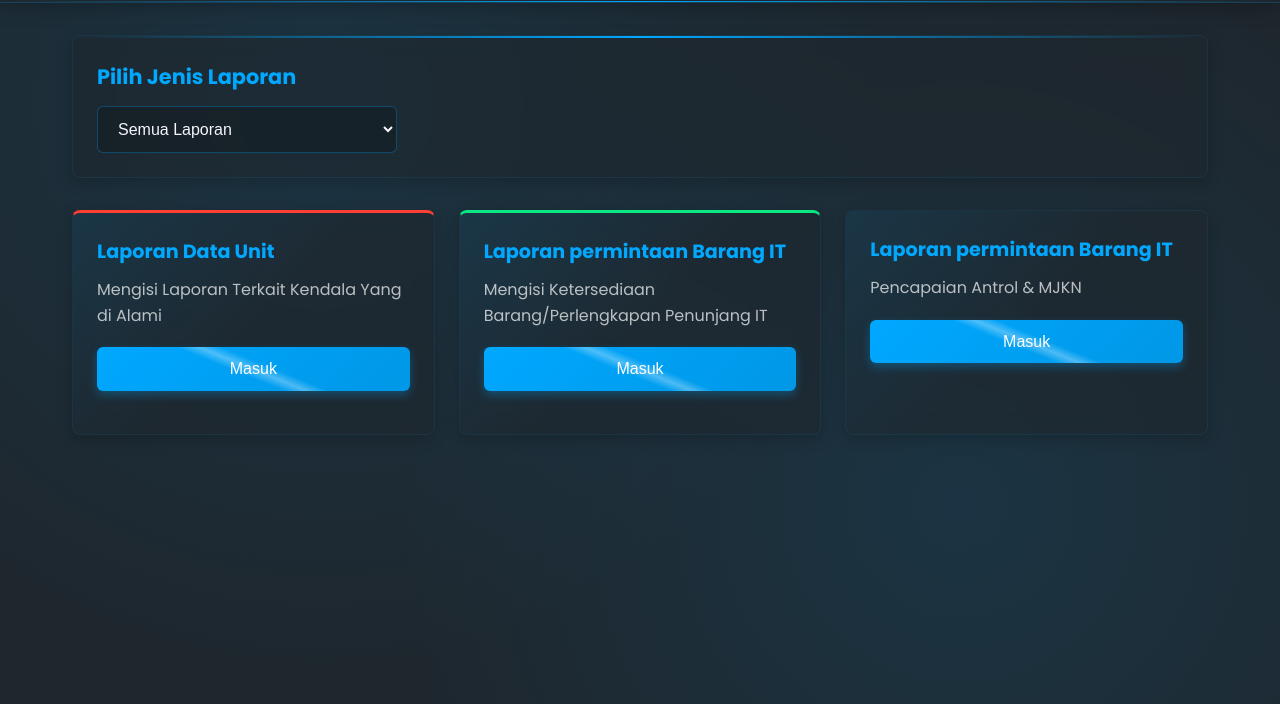
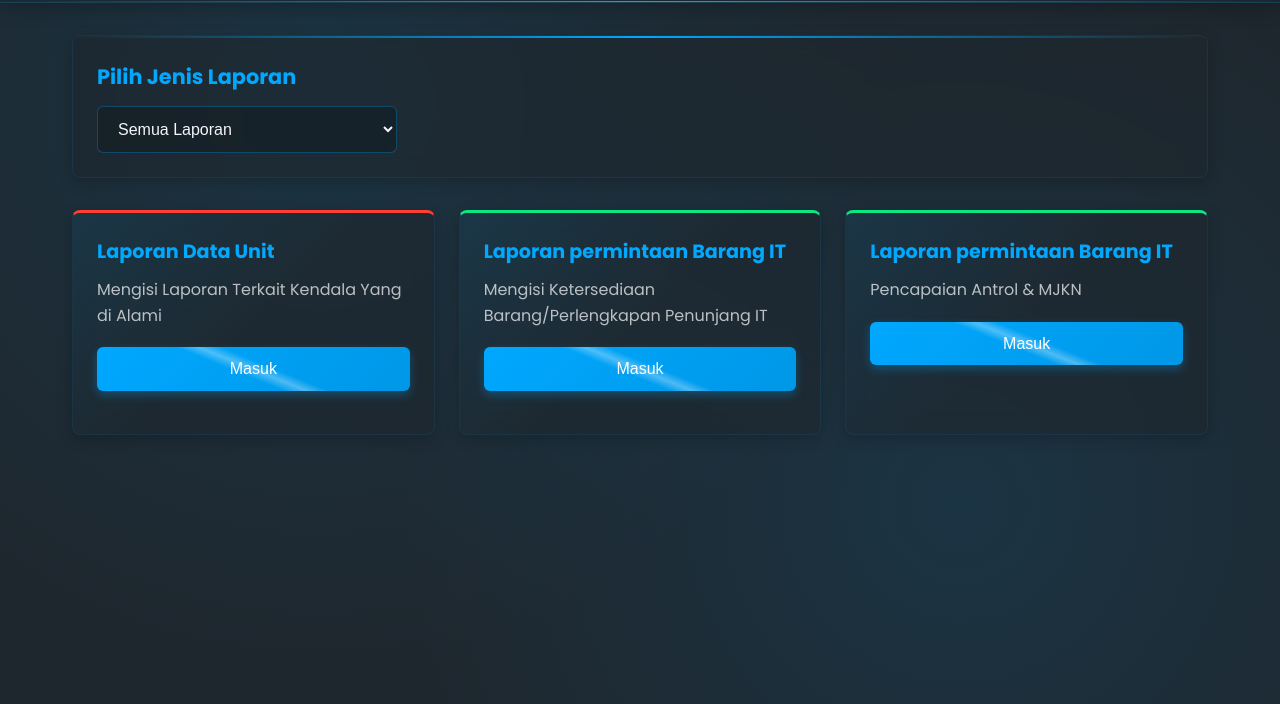
Before and after one commit to dedisuartana/LaporanmasalahunitIT, a plain HTML site: page index.html in a window 1280 px wide. Shown: the part 96-800 px from the top of the page. Drawn offline with Linux system fonts and the light colour scheme.

Commit message:
style.css

```diff
--- a/style.css
+++ b/style.css
@@ -241,6 +241,9 @@
         .software {
             border-top: 3px solid var(--success);
         }
+       .report {
+            border-top: 3px solid var(--success);
+        }
 
         .binary-decoration {
             display: none; /* Disembunyikan di mobile */
```
